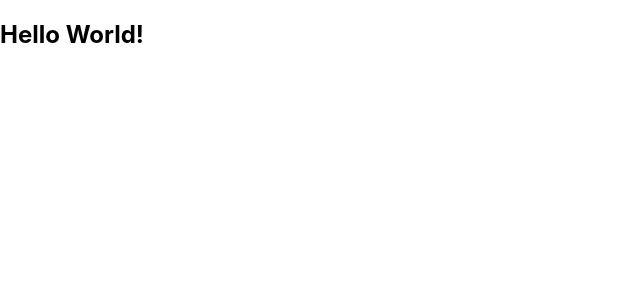
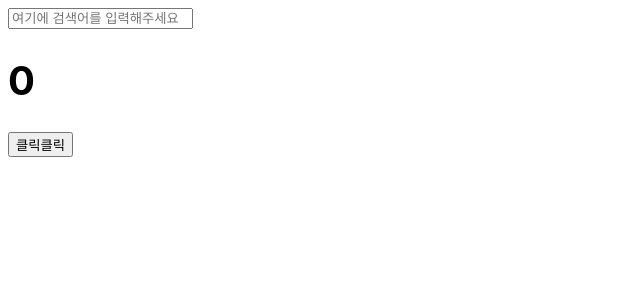
Before and after one commit to ho-jun99/study_js, a React (Create React App) app in the folder movieweb_react/react-for-beginners/: page / in a window 1280 px wide. Shown: the top 300 px of the page, without its empty margins (0-640 px from the left). Built offline with nearby package versions, Linux system fonts and the light colour scheme; the HTML template or start-up script is replaced by a standard one.

Commit message:
[ReactJS로 영화 웹 서비스 만들기] ~ #6.3

```diff
--- a/movieweb_react/react-for-beginners/package.json
+++ b/movieweb_react/react-for-beginners/package.json
@@ -6,6 +6,7 @@
     "@testing-library/jest-dom": "^5.17.0",
     "@testing-library/react": "^13.4.0",
     "@testing-library/user-event": "^13.5.0",
+    "prop-types": "^15.8.1",
     "react": "^18.2.0",
     "react-dom": "^18.2.0",
     "react-scripts": "5.0.1",
--- a/movieweb_react/react-for-beginners/src/App.js
+++ b/movieweb_react/react-for-beginners/src/App.js
@@ -1,10 +1,29 @@
+import styles from "./css/App.module.css"
+import {useState,useEffect} from "react";
 
 function App() {
-  return (
-    <div>
-      <h2>Hello World!</h2>
-    </div>
-  );
+    const [counter,setCounter] = useState(0);
+    const [keyword, setKeyword] = useState("")
+    const onClick = () => setCounter((prev) => prev + 1);
+    console.log("every time will call !")
+    useEffect(() => {
+        console.log("CALLING API")
+    }, []);
+
+    useEffect(() => {
+        if ( keyword !== "") console.log("SEARCH FOR ", keyword)
+    }, [keyword]);
+    const onKeywordChg = (e) => {
+        setKeyword(e.target.value);
+        console.log(keyword)
+    }
+    return (
+        <div>
+            <input value={keyword} onChange={onKeywordChg} type={"text"} placeholder={"여기에 검색어를 입력해주세요"}/>
+            <h1 className={styles.title}>{counter}</h1>
+            <button onClick={onClick}>클릭클릭</button>
+        </div>
+    );
 }
 
 export default App;
--- /dev/null
+++ b/movieweb_react/react-for-beginners/src/Button.js
@@ -0,0 +1,12 @@
+import PropTypes from "prop-types";
+import styles from "./css/Button.module.css"
+function Button({text}) {
+    console.log("컴포넌트 버튼입니다")
+    return <button className={styles.btn}>{text}</button>
+}
+
+Button.prototype = {
+    text : PropTypes.string.isRequired,
+};
+
+export default Button;
--- /dev/null
+++ b/movieweb_react/react-for-beginners/src/css/App.module.css
@@ -0,0 +1,4 @@
+.title {
+    font-family: -apple-system;
+    font-size: 40px;
+}
--- /dev/null
+++ b/movieweb_react/react-for-beginners/src/css/Button.module.css
@@ -0,0 +1,4 @@
+.btn {
+    color : white;
+    background-color: tomato;
+}
--- a/movieweb_react/react-for-beginners/src/index.css
+++ /dev/null
@@ -1,13 +0,0 @@
-body {
-  margin: 0;
-  font-family: -apple-system, BlinkMacSystemFont, 'Segoe UI', 'Roboto', 'Oxygen',
-    'Ubuntu', 'Cantarell', 'Fira Sans', 'Droid Sans', 'Helvetica Neue',
-    sans-serif;
-  -webkit-font-smoothing: antialiased;
-  -moz-osx-font-smoothing: grayscale;
-}
-
-code {
-  font-family: source-code-pro, Menlo, Monaco, Consolas, 'Courier New',
-    monospace;
-}
--- /dev/null
+++ b/movieweb_react/react-for-beginners/src/index.js
@@ -0,0 +1,11 @@
+import React from 'react';
+import ReactDOM from 'react-dom/client';
+import App from './App';
+import Button from "./Button";
+
+const root = ReactDOM.createRoot(document.getElementById('root'));
+root.render(
+    <div>
+        <App />
+    </div>
+);
```
Also changed, not shown: 1 other file (tests, documents, lock files or other folders).
